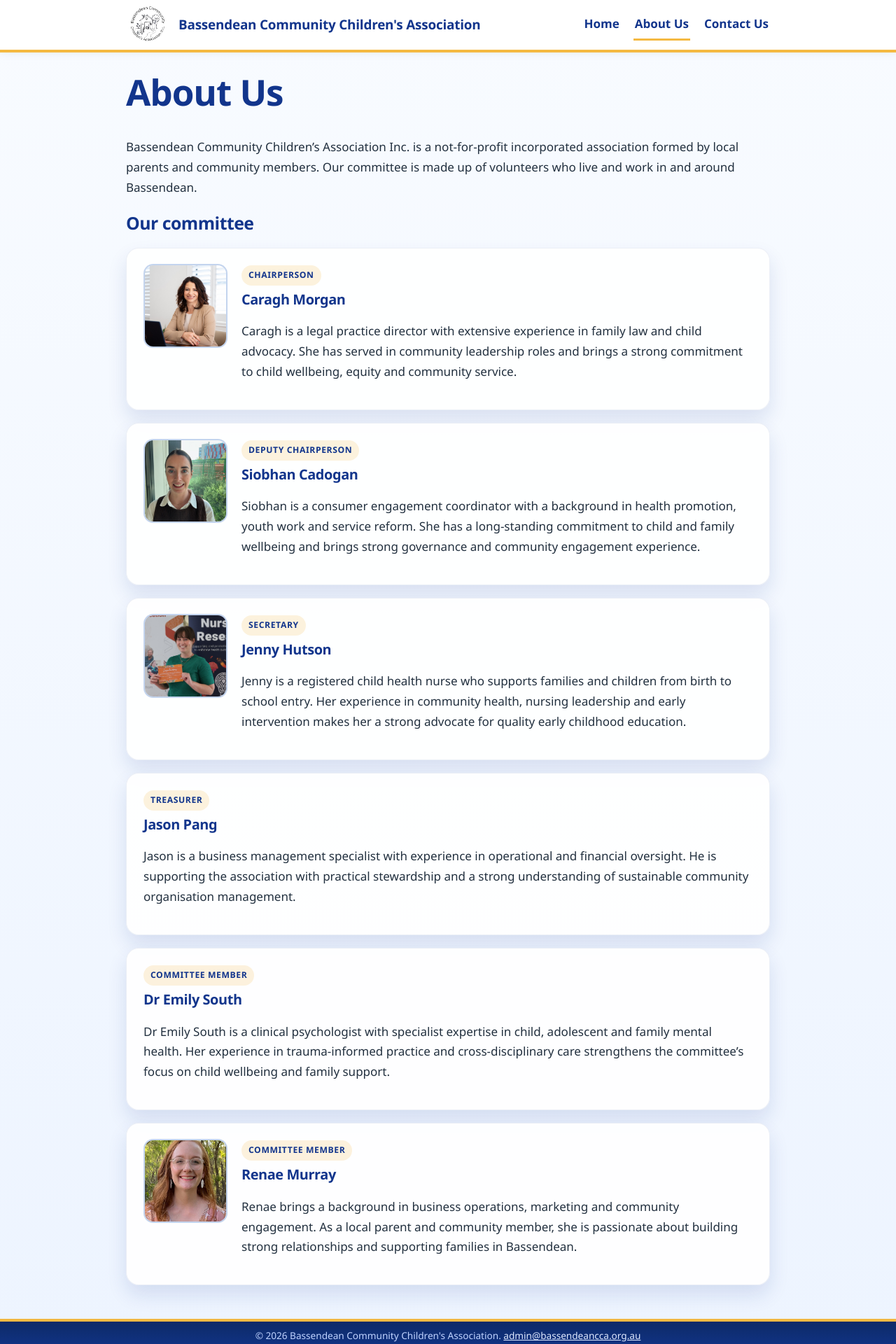
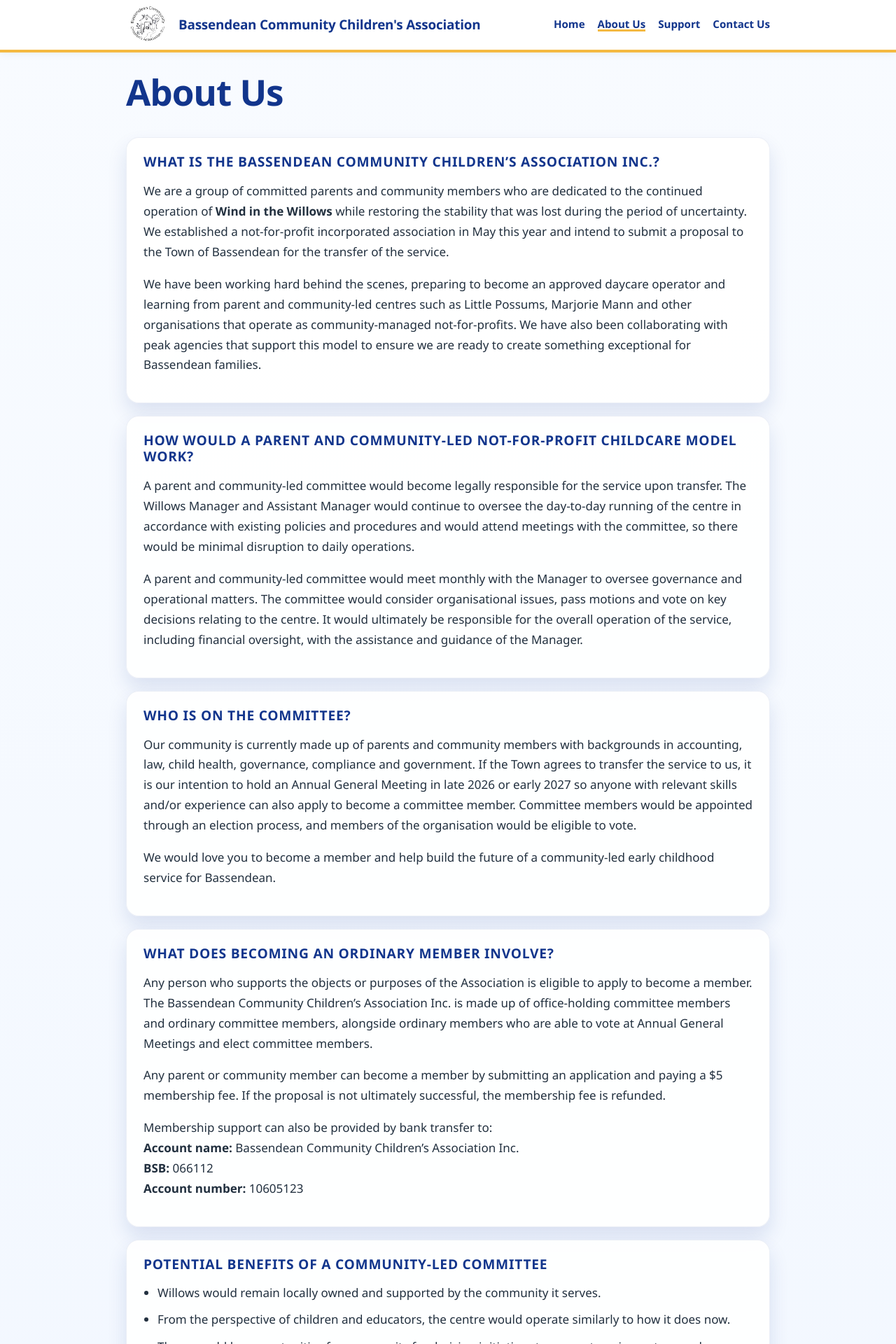
Before and after one commit to AndrewRLogan/bcca-website, a Jekyll site: the page built from about.html, in a window 1280 px wide. Shown: the top 1920 px of the page at 70% size. Built offline with Jekyll 4.4.1, drawn with Linux system fonts in a browser that asks for light colours; some of the changed text lies outside the part shown.

Commit message:
nothing to see here

```diff
--- a/_data/committee.yml
+++ b/_data/committee.yml
@@ -1,22 +1,24 @@
-- name: "Caragh Morgan"
+- name: "Cara"
   role: "Chairperson"
-  image: "/assets/img/committee/caragh-morgan.png"
-  blurb: "Caragh is a legal practice director with extensive experience in family law and child advocacy. She has served in community leadership roles and brings a strong commitment to child wellbeing, equity and community service."
-- name: "Siobhan Cadogan"
+  image: "/assets/img/committee/cara.png"
+  blurb: "Cara is a children’s and family lawyer and the legal practice director of a boutique family law firm. She has previously served as president and vice-president of Bassendean Primary School Playgroup and as secretary and general board member of Open Doors Youth Service. She is a driving force behind BCCA and demonstrates kind and caring leadership. She has a strong commitment to the opportunities BCCA can provide for the youngest members of the Bassendean community."
+- name: "Siobhan"
   role: "Deputy Chairperson"
   image: "/assets/img/committee/siobhan-cadogan.png"
-  blurb: "Siobhan is a consumer engagement coordinator with a background in health promotion, youth work and service reform. She has a long-standing commitment to child and family wellbeing and brings strong governance and community engagement experience."
-- name: "Jenny Hutson"
+  blurb: "Siobhan is a consumer engagement coordinator with experience supporting meaningful community participation, accreditation and governance. She has played key roles in developing and implementing projects, processes and policies that affect children, young people and families. She values and champions the voices of Bassendean community members. She brings warmth, care, and professionalism to all her interactions."
+- name: "Jenny"
   role: "Secretary"
   image: "/assets/img/committee/jenny-hutson.png"
-  blurb: "Jenny is a registered child health nurse who supports families and children from birth to school entry. Her experience in community health, nursing leadership and early intervention makes her a strong advocate for quality early childhood education."
-- name: "Jason Pang"
+  blurb: "Jenny is a Child Health Nurse. She believes all community members have a responsibility in growing the strong communities we need to build and maintain to have a positive lasting impact on our children’s health and wellbeing."
+- name: "Jason"
   role: "Treasurer"
-  blurb: "Jason is a business management specialist with experience in operational and financial oversight. He is supporting the association with practical stewardship and a strong understanding of sustainable community organisation management."
-- name: "Dr Emily South"
+  image: "/assets/img/committee/jason.png"
+  blurb: "Jason works as a management accountant. He has worked with many different organisations, including private industry and non-profit entities, across areas of data, governance and finance. His focus for the BCCA is to ensure that carefully considered plans and policies are put in place to guarantee the long-term future of the service."
+- name: "Emily"
   role: "Committee Member"
-  blurb: "Dr Emily South is a clinical psychologist with specialist expertise in child, adolescent and family mental health. Her experience in trauma-informed practice and cross-disciplinary care strengthens the committee’s focus on child wellbeing and family support."
-- name: "Renae Murray"
+  image: "/assets/img/committee/emily.png"
+  blurb: "Emily is a Clinical Psychologist. She advocates passionately for the health and wellbeing of her patients. She is a proud member of the Bassendean community and brings thoughtful insight, strong interpersonal awareness, and a calm and considered approach."
+- name: "Renae"
   role: "Committee Member"
   image: "/assets/img/committee/renae-murray.png"
-  blurb: "Renae brings a background in business operations, marketing and community engagement. As a local parent and community member, she is passionate about building strong relationships and supporting families in Bassendean."
+  blurb: "Renae is a local Bassendean business owner. She is highly skilled in strategic planning and customer service and has strong connections throughout Bassendean. Renae is known for her kindness and empathy, which are evident in the relationships she builds."
--- a/_data/navigation.yml
+++ b/_data/navigation.yml
@@ -2,5 +2,7 @@
   url: /
 - title: About Us
   url: /about/
+- title: Support
+  url: /support/
 - title: Contact Us
   url: /contact/
--- a/about.html
+++ b/about.html
@@ -4,12 +4,85 @@
 permalink: /about/
 ---
 
+<div class="card">
+  <h2>What is the Bassendean Community Children&rsquo;s Association Inc.?</h2>
   <p>
-  Bassendean Community Children&rsquo;s Association Inc. is a not-for-profit
-  incorporated association formed by local parents and community members. Our
-  committee is made up of volunteers who live and work in and around Bassendean.
+    We are a group of committed parents and community members who are dedicated to the continued operation of
+    <strong>Wind in the Willows</strong> while restoring the stability that was lost during the period of uncertainty.
+    We established a not-for-profit incorporated association in May this year and intend to submit a proposal to the
+    Town of Bassendean for the transfer of the service.
   </p>
+  <p>
+    We have been working hard behind the scenes, preparing to become an approved daycare operator and learning from
+    parent and community-led centres such as Little Possums, Marjorie Mann and other organisations that operate as
+    community-managed not-for-profits. We have also been collaborating with peak agencies that support this model to
+    ensure we are ready to create something exceptional for Bassendean families.
+  </p>
+</div>
 
+<div class="card">
+  <h2>How would a parent and community-led not-for-profit childcare model work?</h2>
+  <p>
+    A parent and community-led committee would become legally responsible for the service upon transfer. The Willows
+    Manager and Assistant Manager would continue to oversee the day-to-day running of the centre in accordance with
+    existing policies and procedures and would attend meetings with the committee, so there would be minimal disruption
+    to daily operations.
+  </p>
+  <p>
+    A parent and community-led committee would meet monthly with the Manager to oversee governance and operational
+    matters. The committee would consider organisational issues, pass motions and vote on key decisions relating to the
+    centre. It would ultimately be responsible for the overall operation of the service, including financial oversight,
+    with the assistance and guidance of the Manager.
+  </p>
+</div>
+
+<div class="card">
+  <h2>Who is on the committee?</h2>
+  <p>
+    Our community is currently made up of parents and community members with backgrounds in accounting, law, child
+    health, governance, compliance and government. If the Town agrees to transfer the service to us, it is our intention
+    to hold an Annual General Meeting in late 2026 or early 2027 so anyone with relevant skills and/or experience can
+    also apply to become a committee member. Committee members would be appointed through an election process, and
+    members of the organisation would be eligible to vote.
+  </p>
+  <p>
+    We would love you to become a member and help build the future of a community-led early childhood service for
+    Bassendean.
+  </p>
+</div>
+
+<div class="card">
+  <h2>What does becoming an ordinary member involve?</h2>
+  <p>
+    Any person who supports the objects or purposes of the Association is eligible to apply to become a member. The
+    Bassendean Community Children&rsquo;s Association Inc. is made up of office-holding committee members and ordinary
+    committee members, alongside ordinary members who are able to vote at Annual General Meetings and elect committee
+    members.
+  </p>
+  <p>
+    Any parent or community member can become a member by submitting an application and paying a $5 membership fee. If
+    the proposal is not ultimately successful, the membership fee is refunded.
+  </p>
+  <p>
+    Membership support can also be provided by bank transfer to:<br>
+    <strong>Account name:</strong> Bassendean Community Children&rsquo;s Association Inc.<br>
+    <strong>BSB:</strong> 066112<br>
+    <strong>Account number:</strong> 10605123
+  </p>
+</div>
+
+<div class="card">
+  <h2>Potential benefits of a community-led committee</h2>
+  <ul class="support-list">
+    <li>Willows would remain locally owned and supported by the community it serves.</li>
+    <li>From the perspective of children and educators, the centre would operate similarly to how it does now.</li>
+    <li>There would be opportunities for community fundraising initiatives to support equipment upgrades, educational resources and facility improvements.</li>
+    <li>Lower fees could be offered as committee members volunteer and funds are directed toward staff, resources and service improvements.</li>
+    <li>Our community includes many capable professionals who could contribute valuable expertise.</li>
+  </ul>
+</div>
+
+<div class="card">
   <h2>Our committee</h2>
 
   {% for member in site.data.committee %}
@@ -24,3 +97,16 @@
     </div>
   </div>
   {% endfor %}
+</div>
+
+<div class="card">
+  <h2>Become involved</h2>
+  <p>
+    We welcome anyone who has skills or professional experience that may assist us, especially in governance,
+    organisational management, specific childcare knowledge and fundraising.
+  </p>
+  <p>
+    If you would like to get involved, please <a href="{{ '/contact/' | relative_url }}">contact us</a> or visit the
+    <a href="{{ '/support/' | relative_url }}">support page</a> to learn how you can donate or become a member.
+  </p>
+</div>
--- a/assets/css/style.css
+++ b/assets/css/style.css
@@ -85,20 +85,26 @@
 
 .site-title span {
   color: var(--blue-dark);
+  display: inline-flex;
+  align-items: center;
 }
 
 .site-nav {
   display: flex;
   flex-wrap: wrap;
+  align-items: center;
   gap: 10px 18px;
+  font-size: 0.944rem;
 }
 
 .site-nav a {
-  display: inline-block;
-  padding: 7px 2px;
+  display: inline-flex;
+  align-items: center;
+  padding: 0;
   color: var(--blue-dark);
   text-decoration: none;
   font-weight: 700;
+  line-height: 1.1;
   border-bottom: 3px solid transparent;
 }
 
@@ -194,6 +200,26 @@
   letter-spacing: 0.05em;
 }
 
+.support-list {
+  margin: 0;
+  padding-left: 1.25rem;
+}
+
+.support-list li + li {
+  margin-top: 0.6rem;
+}
+
+.donation-box {
+  display: inline-block;
+  background: var(--blue-pale);
+  border: 1px solid rgba(18, 53, 140, 0.12);
+  border-radius: 14px;
+  padding: 18px 20px;
+  margin-top: 8px;
+  color: var(--blue-dark);
+  line-height: 1.7;
+}
+
 .button {
   display: inline-block;
   background: linear-gradient(180deg, var(--accent) 0%, var(--accent-deep) 100%);
```
Also changed, not shown: aboutus2.md (added, +114 -0 lines), commitee.md (added, +149 -0 lines), support.html (added, +51 -0 lines), assets/img/committee/cara.png (renamed from assets/img/committee/caragh-morgan.png), assets/img/committee/emily.png (added), assets/img/committee/jason.png (added), bccalogo.jpeg (added), favicon_io/android-chrome-192x192.png (added), favicon_io/android-chrome-512x512.png (added), favicon_io/apple-touch-icon.png (added), favicon_io/favicon-16x16.png (added), favicon_io/favicon-32x32.png (added), favicon_io/favicon.ico (added), favicon_io/site.webmanifest (added), 1 other file. Lines whose indentation alone changed are shown as unchanged.
